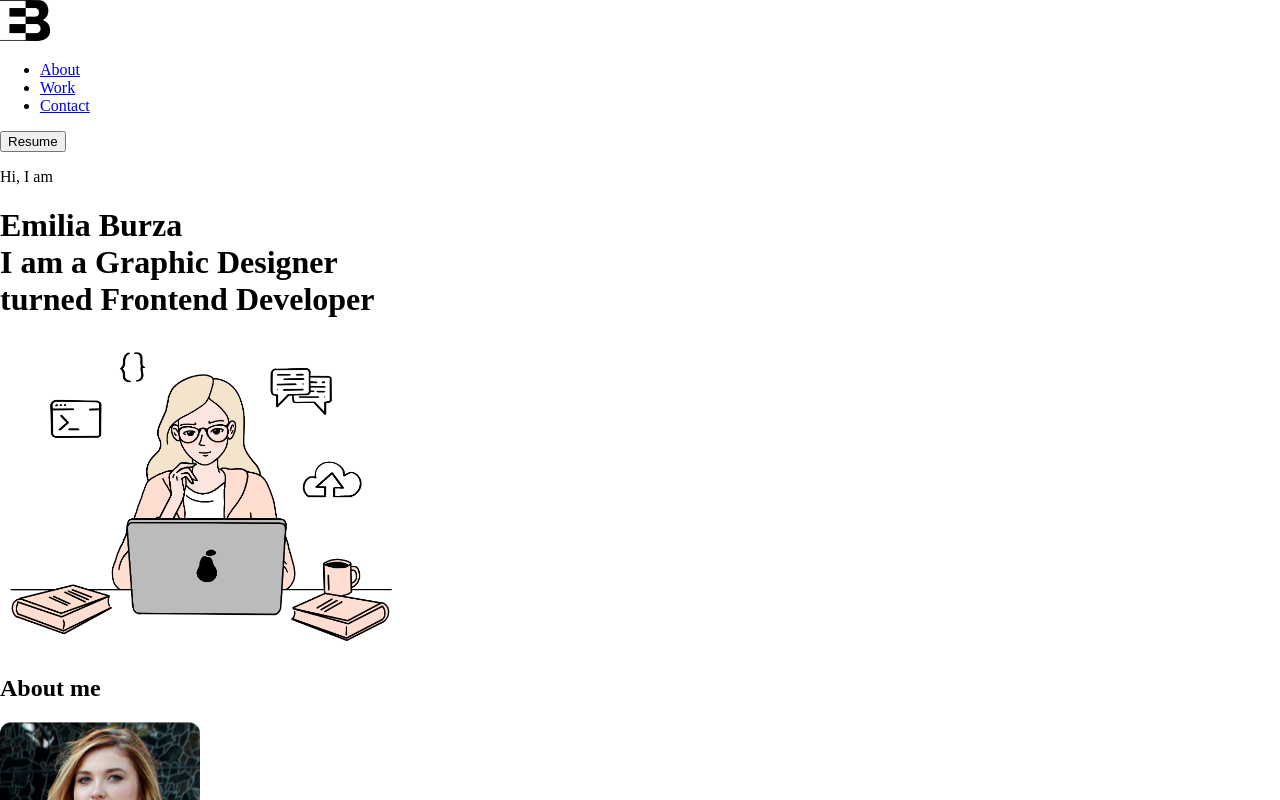
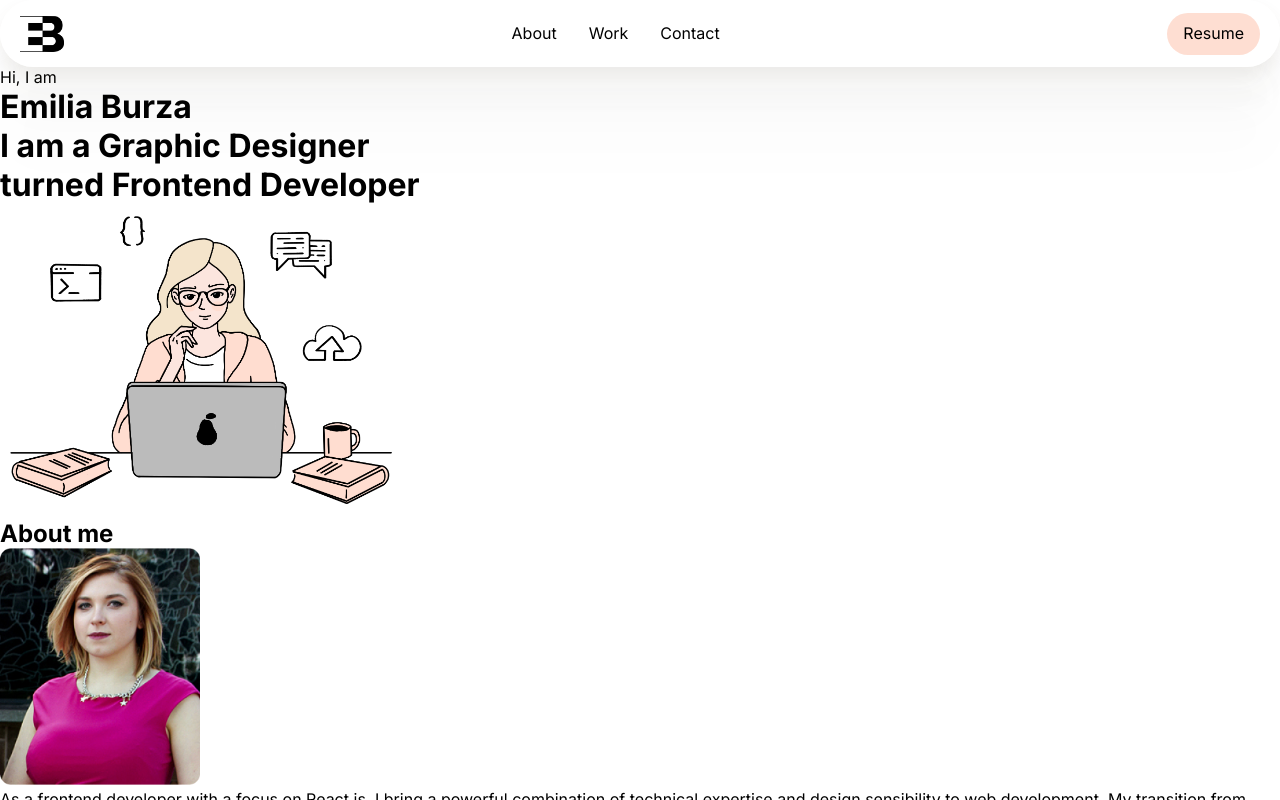
Before and after one commit to eburza/portfolio-emilia-burza, a React (Vite) app: page / in a window 1280 px wide. Shown: the top 800 px of the page. Built offline with nearby package versions, Linux system fonts and the light colour scheme.

Commit message:
Add styling to navigation bar

```diff
--- a/src/components/Navbar.jsx
+++ b/src/components/Navbar.jsx
@@ -6,7 +6,7 @@ export default function Navbar() {
         <nav className='navigation-bar'>
             <img src={Logo} className='logo'/>
             <NavigationLinks />
-            <button>Resume</button>
+            <button className='resume-button'>Resume</button>
         </nav>
     )
 }
--- a/src/components/NavigationLinks.jsx
+++ b/src/components/NavigationLinks.jsx
@@ -1,11 +1,9 @@
 export default function NavigationLinks() {
     return(
-        <>
-            <ul>
-                <li><a href='#'>About</a></li>
-                <li><a href='#'>Work</a></li>
-                <li><a href='#'>Contact</a></li>
-            </ul>
-        </>
+        <ul className="navigation-bar-links">
+            <li><a href='#' className="nav-link">About</a></li>
+            <li><a href='#' className="nav-link">Work</a></li>
+            <li><a href='#' className="nav-link">Contact</a></li>
+        </ul>
     )
 }
--- /dev/null
+++ b/src/css/navigation.scss
@@ -0,0 +1,37 @@
+@import 'functions.scss';
+
+// navigation bar
+.navigation-bar {
+    @include display-flex(initial, space-between, center, initial);
+    padding: 0.75rem 1.25rem;
+    border-radius: 100rem;
+    border-top: 1px solid #FFF;
+    background: rgba(255, 255, 255, 0.70);
+    box-shadow: 0px 96px 48px 0px rgba(99, 91, 79, 0.01), 0px 60px 40px 0px rgba(99, 91, 79, 0.02), 0px 32px 32px 0px rgba(99, 91, 79, 0.04), 0px 8px 16px 0px rgba(99, 91, 79, 0.08);
+    backdrop-filter: blur(20px);
+}
+
+.logo {
+    height: 2.25rem;
+}
+
+.navigation-bar-links {
+    @include text-navigation;
+    list-style: none;
+    margin: 0;
+    padding: 0;
+    @include display-flex(row, center, center, 2rem);
+}
+
+.nav-link {
+    text-decoration: none;
+}
+
+.resume-button {
+    @include text-navigation;
+    @include display-flex(initial, center, center, initial);
+    background-color: $elusive;
+    border: none;
+    padding: 0.5rem 1rem;
+    border-radius: 100rem;
+}
--- a/src/css/styles.css
+++ b/src/css/styles.css
@@ -1,3 +1,79 @@
+/* FONTS */
+/* COLORS */
+/* DISPLAY */
+/* FONTS */
+/* COLORS */
+/* DISPLAY */
+.navigation-bar {
+  display: flex;
+  flex-direction: initial;
+  justify-content: space-between;
+  align-items: center;
+  gap: initial;
+  padding: 0.75rem 1.25rem;
+  border-radius: 100rem;
+  border-top: 1px solid #FFF;
+  background: rgba(255, 255, 255, 0.7);
+  box-shadow: 0px 96px 48px 0px rgba(99, 91, 79, 0.01), 0px 60px 40px 0px rgba(99, 91, 79, 0.02), 0px 32px 32px 0px rgba(99, 91, 79, 0.04), 0px 8px 16px 0px rgba(99, 91, 79, 0.08);
+  backdrop-filter: blur(20px);
+}
 
+.logo {
+  height: 2.25rem;
+}
+
+.navigation-bar-links {
+  line-height: 1.6rem;
+  font-size: 1rem;
+  font-weight: 400;
+  list-style: none;
+  margin: 0;
+  padding: 0;
+  display: flex;
+  flex-direction: row;
+  justify-content: center;
+  align-items: center;
+  gap: 2rem;
+}
+
+.nav-link {
+  text-decoration: none;
+}
+
+.resume-button {
+  line-height: 1.6rem;
+  font-size: 1rem;
+  font-weight: 400;
+  display: flex;
+  flex-direction: initial;
+  justify-content: center;
+  align-items: center;
+  gap: initial;
+  background-color: #FEDED2;
+  border: none;
+  padding: 0.5rem 1rem;
+  border-radius: 100rem;
+}
+
+* {
+  box-sizing: border-box;
+  color: #000;
+  font-family: Inter;
+  font-style: normal;
+  margin: 0;
+}
+
+body {
+  display: flex;
+  flex-direction: initial;
+  justify-content: center;
+  align-items: center;
+  gap: initial;
+  margin: 0;
+}
+
+button {
+  cursor: pointer;
+}
 
 /*# sourceMappingURL=styles.css.map */
--- a/src/css/styles.scss
+++ b/src/css/styles.scss
@@ -0,0 +1,19 @@
+@import 'functions.scss';
+@import 'navigation.scss';
+
+// base
+* {
+    box-sizing: border-box;
+    @include font;
+}
+
+body {
+    @include display-flex(initial, center, center, initial);
+    margin: 0;
+    // height: 100vh;
+    // width: 100vw;
+}
+
+button {
+    cursor: pointer;
+}
--- a/src/index.css
+++ b/src/index.css
@@ -1,13 +1,3 @@
-body {
-  margin: 0;
-  display: flex;
-  min-width: 100vw;
-  min-height: 100vh;
-}
-
-.logo {
-  width: 50px;
-}
 
 .hero-img {
   width: 400px;
```
Also changed, not shown: src/css/functions.scss (+9 -0 lines), 1 other file (tests, documents, lock files or other folders).
